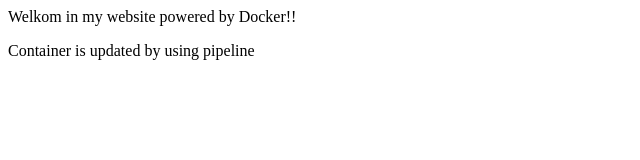
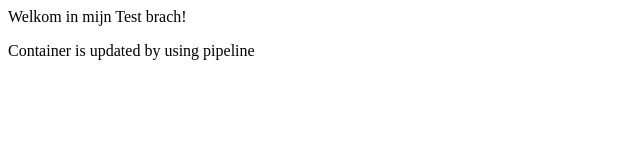
Before and after one commit to Hintenhaus04/container-saxion, a plain HTML site: page index.html in a window 1280 px wide. Shown: the whole page, without its empty margins (0-640 px from the left). Drawn offline with Linux system fonts and the light colour scheme.

Commit message:
test branch

```diff
--- a/index.html
+++ b/index.html
@@ -1,6 +1,6 @@
 <HTML>
     <BODY>
-        <p>Welkom in my website powered by Docker!!</p>
+        <p>Welkom in mijn Test brach!</p>
         <p> Container is updated by using pipeline </p>
     </BODY>
 </HTML>
```
